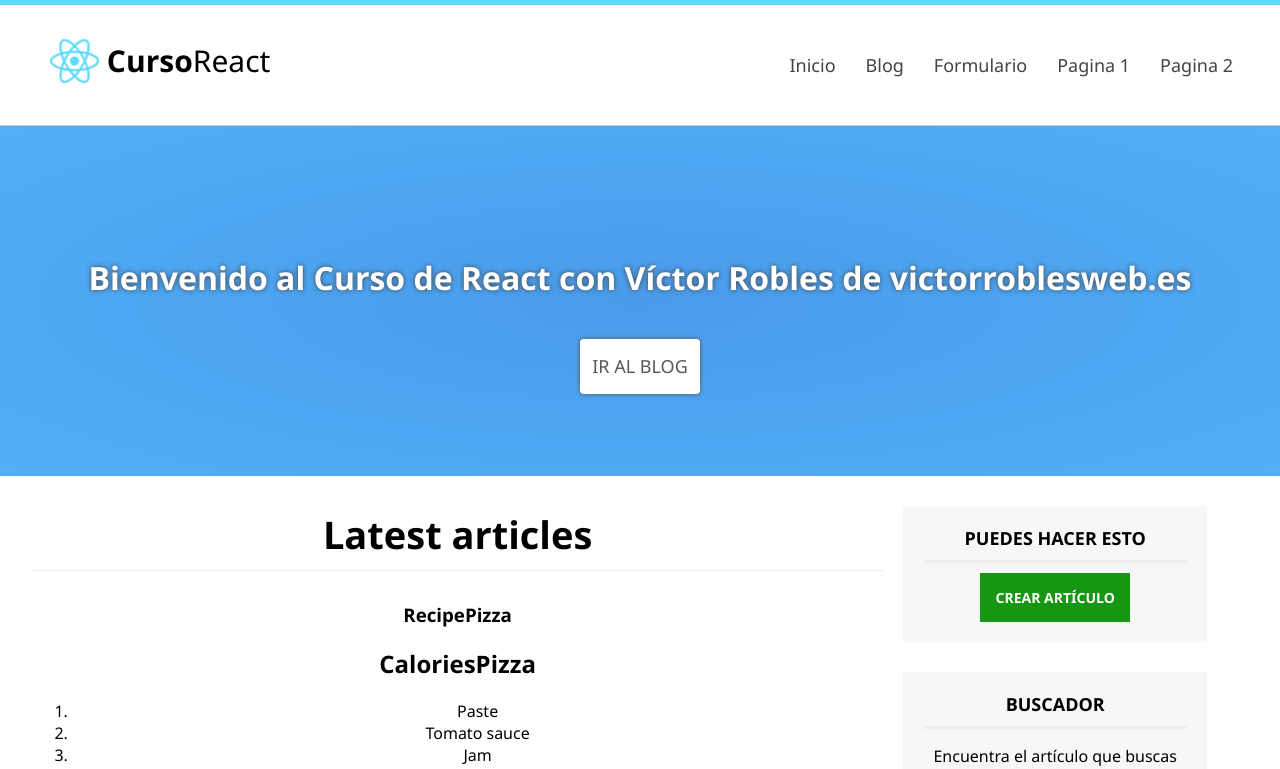
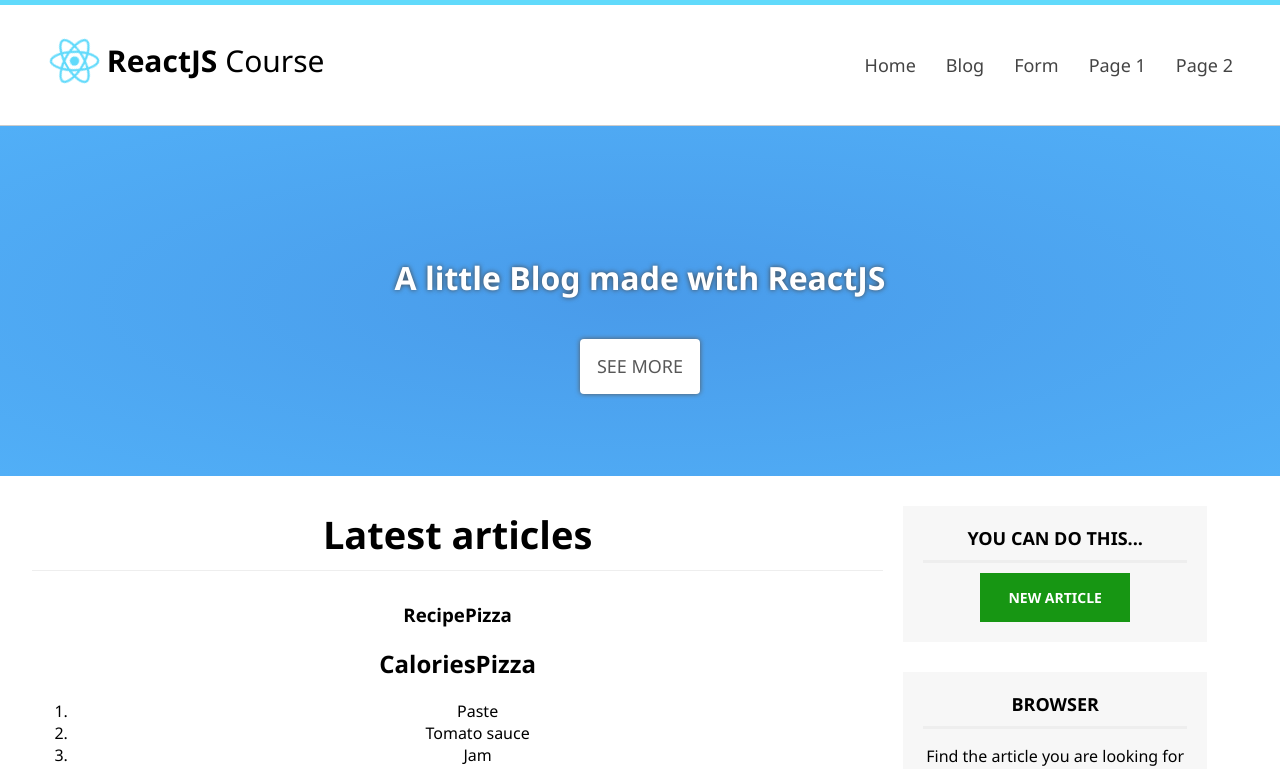
Before and after one commit to Ruli-AlSe/training-react, a React (Create React App) app: page / in a window 1280 px wide. Shown: the top 769 px of the page. Built offline with nearby package versions, Linux system fonts and the light colour scheme.

Commit message:
Try React props in a component and make some general adjustments

```diff
--- a/src/App.js
+++ b/src/App.js
@@ -1,5 +1,4 @@
 import React from "react";
-import logo from "./assets/images/logo.svg";
 import "./assets/css/App.css";
 
 import TestsComponent from "./components/TestsComponent";
@@ -9,10 +8,12 @@ import Sidebar from "./components/Sidebar";
 import Footer from "./components/Footer";
 
 function App() {
+  var titleSlider = 'A little Blog made with ReactJS';
+  var titleBtn = 'See more';
   return (
     <div className="App">
       <Header />
-      <Slider />
+      <Slider title={titleSlider} btnText={titleBtn} />
       <div className="center">
 
         <TestsComponent />
--- a/src/components/Footer.js
+++ b/src/components/Footer.js
@@ -4,7 +4,7 @@ const Footer = () => {
   return (
     <footer id="footer">
       <div className="center">
-        <p>&copy; Máster en frameworks para JavaScript de victorroblesweb.es</p>
+        <p>&copy; Máster in ReactJS framework by Raul Almanza</p>
       </div>
     </footer>
   );
--- a/src/components/Header.js
+++ b/src/components/Header.js
@@ -14,7 +14,7 @@ class Header extends React.Component {
               alt="Logotipo"
             />
             <span id="brand">
-              <strong>Curso</strong>React
+              <strong>ReactJS</strong> Course
             </span>
           </div>
 
@@ -22,19 +22,19 @@ class Header extends React.Component {
           <nav id="menu">
             <ul>
               <li>
-                <a href="index.html">Inicio</a>
+                <a href="index.html">Home</a>
               </li>
               <li>
                 <a href="blog.html">Blog</a>
               </li>
               <li>
-                <a href="formulario.html">Formulario</a>
+                <a href="formulario.html">Form</a>
               </li>
               <li>
-                <a href="#">Pagina 1</a>
+                <a href="#">Page 1</a>
               </li>
               <li>
-                <a href="#">Pagina 2</a>
+                <a href="#">Page 2</a>
               </li>
             </ul>
           </nav>
--- a/src/components/Sidebar.js
+++ b/src/components/Sidebar.js
@@ -5,18 +5,18 @@ class Sidebar extends React.Component {
     return (
       <aside id="sidebar">
         <div id="nav-blog" className="sidebar-item">
-          <h3>Puedes hacer esto</h3>
+          <h3>You can do this...</h3>
           <a href="#" className="btn btn-success">
-            Crear artículo
+            New article
           </a>
         </div>
 
         <div id="search" className="sidebar-item">
-          <h3>Buscador</h3>
-          <p>Encuentra el artículo que buscas</p>
+          <h3>Browser</h3>
+          <p>Find the article you are looking for</p>
           <form>
             <input type="text" name="search" />
-            <input type="submit" name="submit" value="Buscar" className="btn" />
+            <input type="submit" name="submit" value="Search" className="btn" />
           </form>
         </div>
       </aside>
--- a/src/components/Slider.js
+++ b/src/components/Slider.js
@@ -5,10 +5,10 @@ class Slider extends React.Component {
     return (
       <div id="slider" className="slider-big">
         <h1>
-          Bienvenido al Curso de React con Víctor Robles de victorroblesweb.es
+          { this.props.title }
         </h1>
         <a href="#" className="btn-white">
-          Ir al blog
+          { this.props.btnText }
         </a>
       </div>
     );
--- a/src/components/StaticMessage.js
+++ b/src/components/StaticMessage.js
@@ -1,4 +1,4 @@
-import React, {Component} from 'react';
+import React from 'react';
 
 const StaticMessage = () => {
   return (
```
